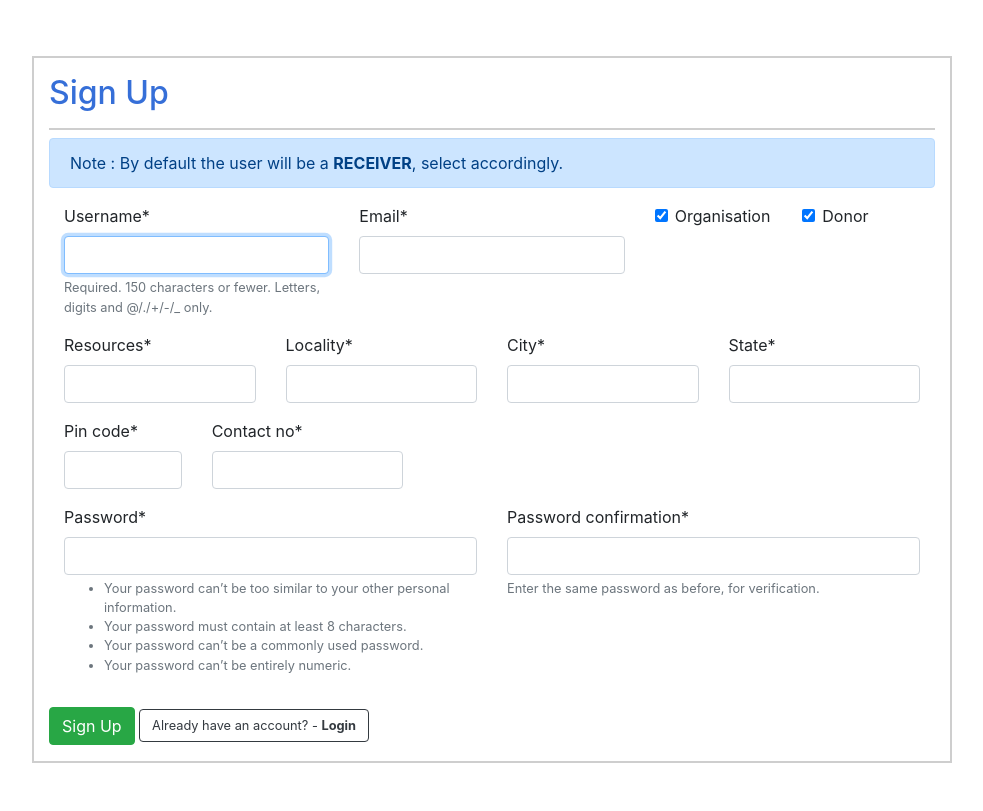
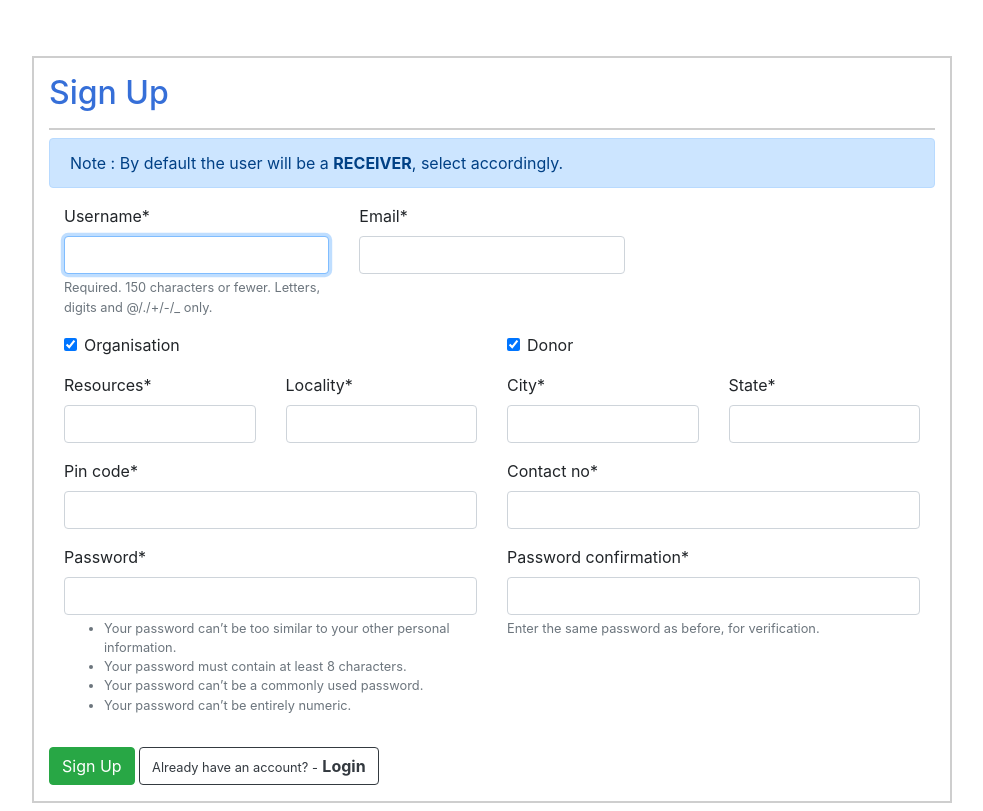
Before and after one commit to adityanav123/FoodDonation, a Django app: page /users/signup/ in a window 1280 px wide. Shown: the part 56-867 px from the top of the page, without its empty margins (148-1131 px from the left). Before the commit the page ends 819 px from the top, so only its background shows below. Run offline with Django 3.2, Linux system fonts and the light colour scheme; some libraries are stand-ins or nearby versions.

Commit message:
Update signup.html

```diff
--- a/templates/signup.html
+++ b/templates/signup.html
@@ -29,10 +29,12 @@
 			<div class = "col-4">
 				{{ form.email | as_crispy_field }}
 			</div>
-			<div class = "col-2">
+		</div>
+		<div class="row">
+			<div class = "col">
 				{{form.organisation | as_crispy_field}}
 			</div>
-			<div class = "col-1">
+			<div class = "col">
 				{{form.donor | as_crispy_field}}
 			</div>
 		</div>
@@ -55,10 +57,10 @@
 
 		<!-- THIRD ROW  -->
 		<div class = "row">
-			<div class = "col-2">
+			<div class = "col">
 				{{form.pin_code | as_crispy_field}}
 			</div>
-			<div class = "col-3">
+			<div class = "col">
 				{{form.contact_no | as_crispy_field}}
 			</div>
 		</div>
@@ -74,7 +76,7 @@
 	</div>
 	<button type = "submit" class = "btn btn-success mb-3"> Sign Up </button>
 </form>
-<a href="{% url 'login' %}" class="btn btn-outline-dark mb-3"> <small> Already have an account? - <strong> Login </strong> </small></a>
+<a href="{% url 'login' %}" class="btn btn-outline-dark mb-3"> <small> Already have an account? -</small> <strong> Login </strong> </a>
 <!-- <br> <br> -->
 </div>
 {% endblock %}
```
